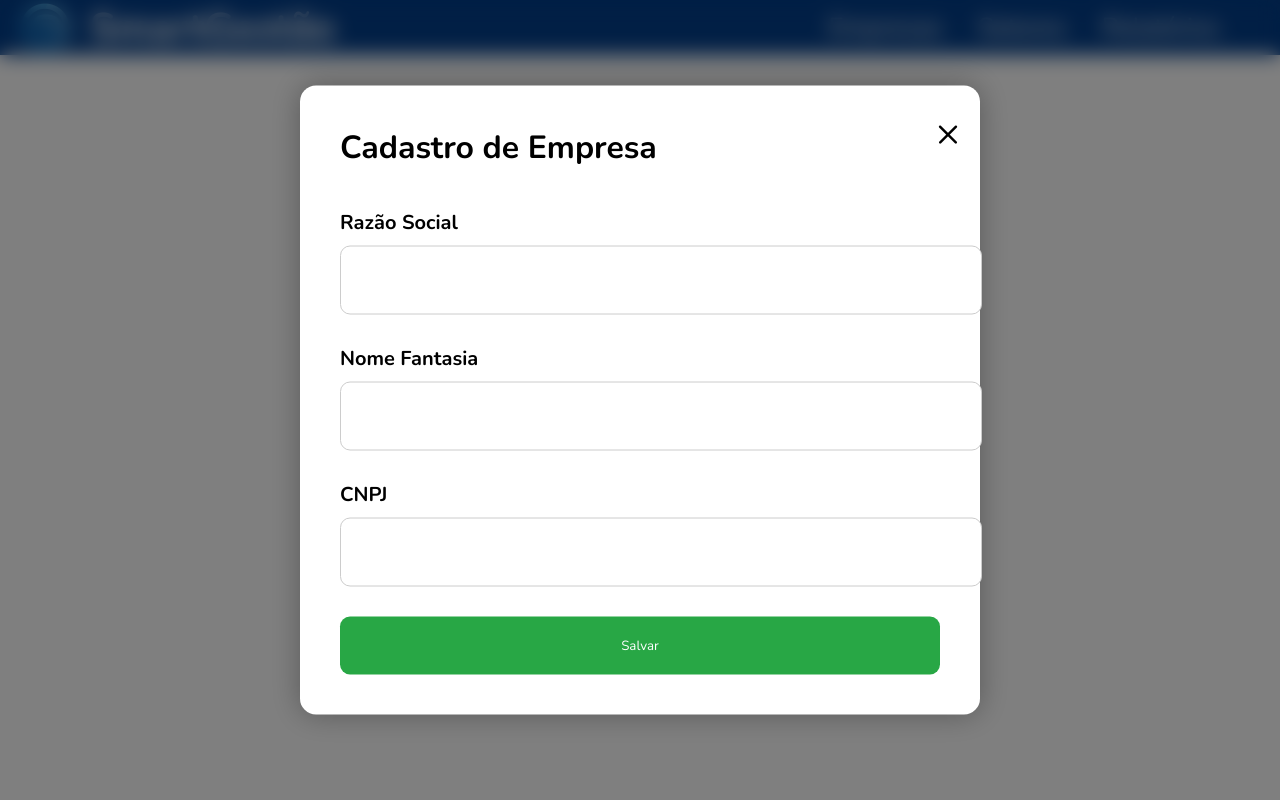
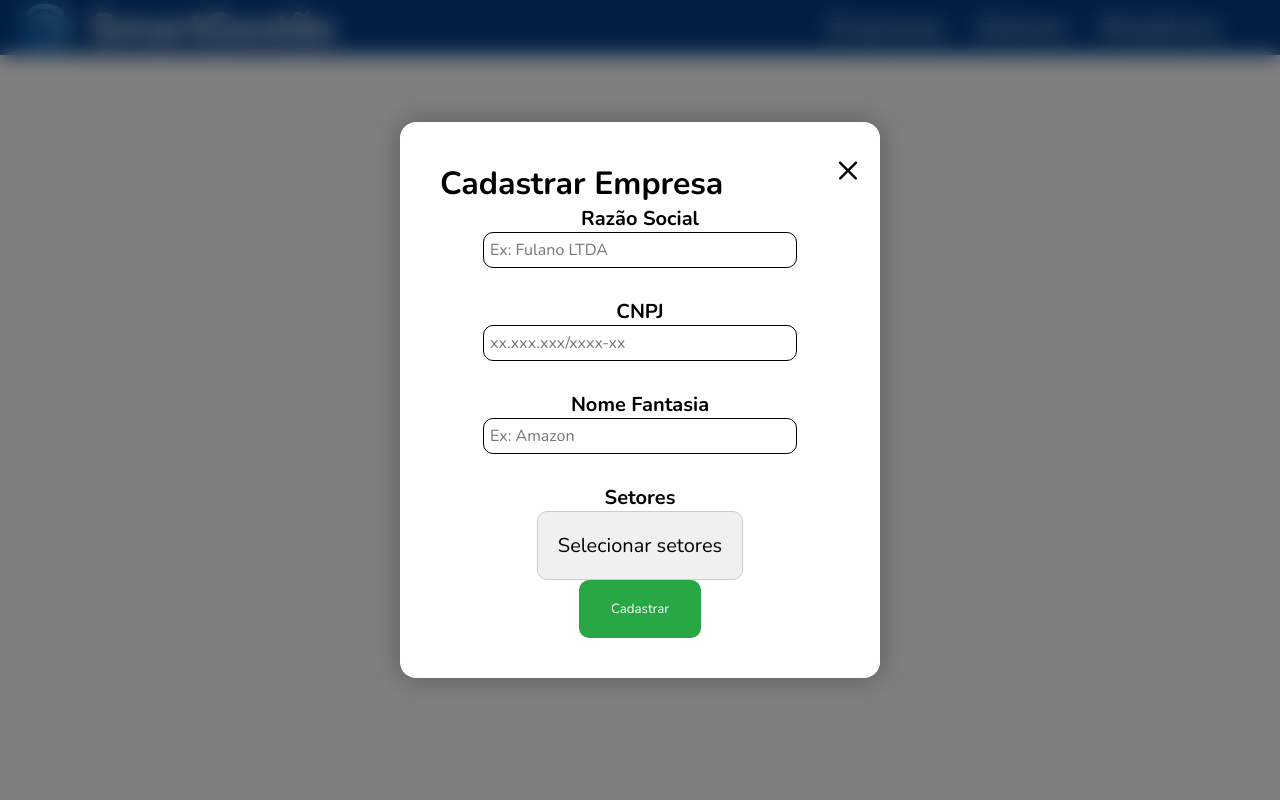
Before and after one commit to LeonardoBriguente/avaliacao-athia, a PHP site: page /view/cadastrarEmpresa.php in a window 1280 px wide. Run offline with PHP 8.4, Linux system fonts and the light colour scheme.

Commit message:
Ajustando dropdwon dos setores no formulário

```diff
--- a/view/CadastrarEmpresa.php
+++ b/view/CadastrarEmpresa.php
@@ -29,18 +29,47 @@
     <div class="modal" id="modal-cadastro">
         <div class="modal-conteudo">
             <span class="fechar">&times;</span>
-            <h2>Cadastro de Empresa</h2>
+            <h2>Cadastrar Empresa</h2>
             <form>
                 <label for="razao-social">Razão Social</label>
-                <input type="text" id="razao-social" name="razao-social" required>
+                <input type="text" id="razao-social" name="razao-social" placeholder="Ex: Fulano LTDA" required>
+
+                <label for="cnpj">CNPJ</label>
+                <input type="text" id="cnpj" name="cnpj" placeholder="xx.xxx.xxx/xxxx-xx" required>
 
                 <label for="nome-fantasia">Nome Fantasia</label>
-                <input type="text" id="nome-fantasia" name="nome-fantasia" required>
+                <input type="text" id="nome-fantasia" name="nome-fantasia" placeholder="Ex: Amazon">
 
-                <label for="cnpj">CNPJ</label>
-                <input type="text" id="cnpj" name="cnpj" required>
+                <label for="setores">Setores</label>
+                <div class="setores-container">
+                    <div class="setores-selecionados" onclick="toggleSetoresDropdown()">
+                        <span id="setores-text">Selecionar setores</span>
+                    </div>
+                    <div class="setores-dropdown">
+                        <label>
+                            <input type="checkbox" name="setores" value="administrativo">
+                            Administrativo
+                        </label>
+                        <label>
+                            <input type="checkbox" name="setores" value="financeiro">
+                            Financeiro
+                        </label>
+                        <label>
+                            <input type="checkbox" name="setores" value="marketing">
+                            Marketing
+                        </label>
+                        <label>
+                            <input type="checkbox" name="setores" value="tecnologia">
+                            Tecnologia
+                        </label>
+                        <label>
+                            <input type="checkbox" name="setores" value="recursos-humanos">
+                            Recursos Humanos
+                        </label>
+                    </div>
+                </div>
 
-                <button type="submit" class="btn-salvar">Salvar</button>
+                <button type="submit" class="btn-salvar">Cadastrar</button>
             </form>
         </div>
     </div>
--- a/view/assets/css/cadastrarEmpresa.css
+++ b/view/assets/css/cadastrarEmpresa.css
@@ -81,45 +81,92 @@ div.modal-conteudo {
     top: 50%;
     left: 50%;
     transform: translate(-50%, -50%);
-    width: 30rem;
-    /* max-width: 40rem; */
+    width: 20rem;
 
-    h2 {
-        margin-top: 0;
-        margin-bottom: 2rem;
+    & h2 {
+        margin: 0 auto;
         font-size: 1.6rem;
     }
 
-    label {
-        display: block;
-        margin-bottom: 0.5rem;
+    & form {
+        display: flex;
+        flex-direction: column;
+        align-items: center;
+        justify-content: center;
+
+        & label {
+            /* display: block; */
+            /* margin-bottom: 0.5rem; */
             font-weight: bold;
         }
 
-    input {
-        width: 100%;
-        padding: 1rem;
+        & input,
+        select {
+            width: 15rem;
+            padding: 0.3rem;
             margin-bottom: 1.5rem;
-        border: 1px solid #ccc;
+            border: 1px solid black;
             border-radius: 0.5rem;
-        font-size: 1rem;
+            font-size: 0.8rem;
         }
 
-    button.btn-salvar {
+        div.setores-container {
+            position: relative;
+        }
+
+        div.setores-selecionados {
+            background-color: #f0f0f0;
+            padding: 1rem;
+            border-radius: 0.5rem;
+            cursor: pointer;
+            font-size: 1rem;
+            border: 1px solid #ccc;
+            display: flex;
+            justify-content: space-between;
+            align-items: center;
+        }
+
+        div.setores-dropdown {
+            display: none;
+            position: absolute;
+            top: 100%;
+            left: 0;
+            right: 0;
+            background-color: #fff;
+            box-shadow: 0px 0px 0.5rem rgba(0, 0, 0, 0.3);
+            padding: 1rem;
+            border-radius: 0.5rem;
+            z-index: 999;
+            flex-direction: column;
+            max-height: 200px;
+            overflow-y: auto;
+        }
+
+        div.setores-dropdown label {
+            margin-bottom: 1rem;
+        }
+
+        div.setores-dropdown input {
+            margin-right: 0.5rem;
+        }
+
+        & button.btn-salvar {
+            /* width: 100%; */
             padding: 1rem 1.6rem;
             background-color: #28a745;
             color: #fff;
             border: none;
             cursor: pointer;
             border-radius: 0.5rem;
-        width: 100%;
 
             &:hover {
                 background-color: #218838;
             }
         }
+    }
 
-    span.fechar {
+
+    & span.fechar {
         position: absolute;
         top: 1rem;
         right: 1rem;
```
Lines whose indentation alone changed are shown as unchanged.
